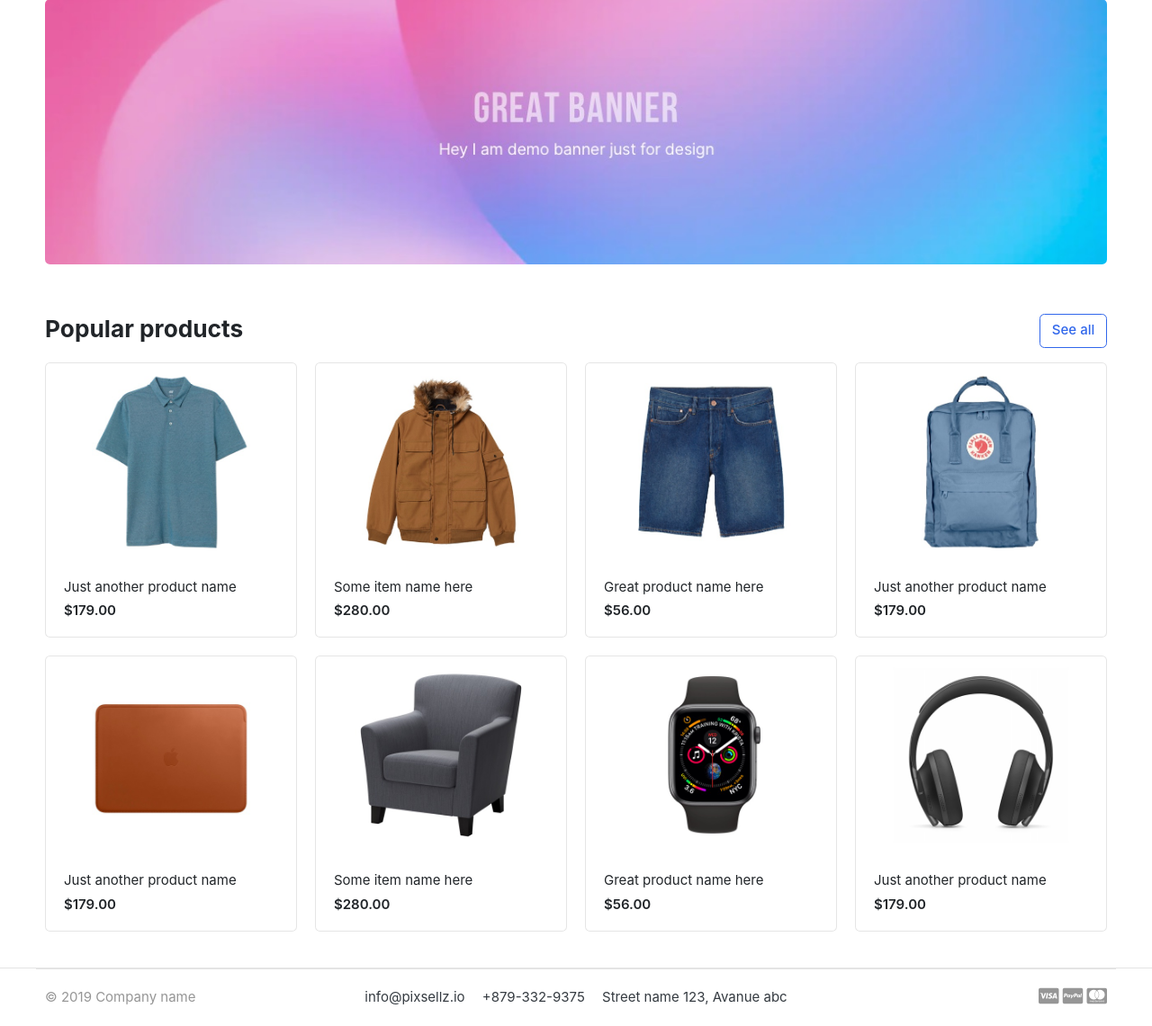
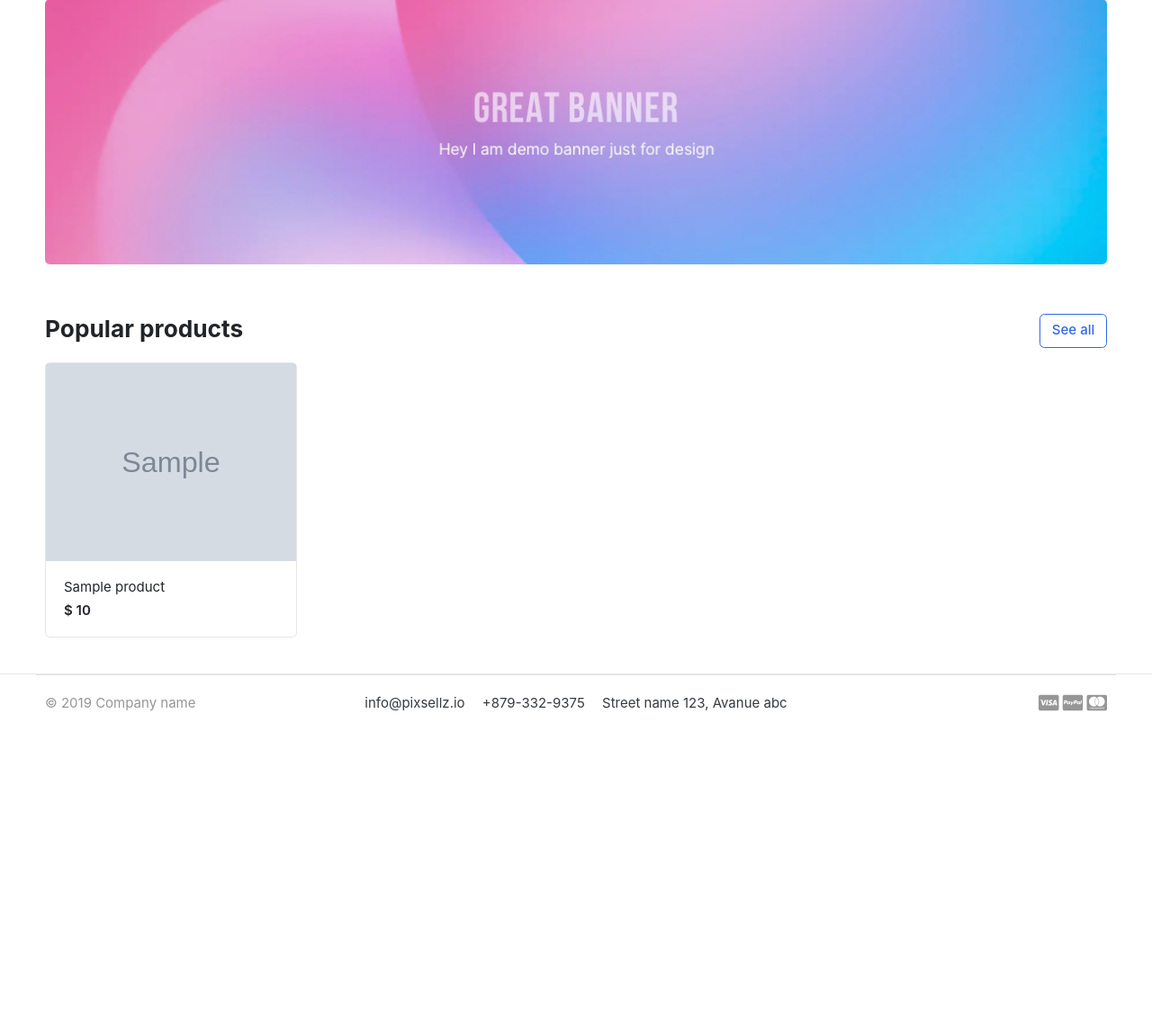
Before and after one commit to vsuraj25/EverBuy, a Django app: page / in a window 1280 px wide. Shown: the part 139-1280 px from the top of the page at 90% size. After the commit the page ends 930 px from the top, so only its background shows below. Run offline with Django 3.2, Linux system fonts and the light colour scheme; tables that the repository leaves empty hold one stand-in row (values such as "Sample post"); grey boxes marked "Sample" are stand-in pictures; some libraries are stand-ins or nearby versions; some web fonts are replaced.

Commit message:
feat: dynamic products list in the homepage

```diff
--- a/EverBuy/views.py
+++ b/EverBuy/views.py
@@ -1,4 +1,11 @@
 from django.shortcuts import render
+from store.models import Product
 
 def home(request):
-    return render(request, "home.html")
+    products = Product.objects.all().filter(is_available= True)
+
+    context = {
+        'products': products
+    }
+
+    return render(request, "home.html", context)
--- a/templates/home.html
+++ b/templates/home.html
@@ -25,94 +25,19 @@
 </header>
 
 <div class="row">
+	{% for product in products%}
 	<div class="col-md-3">
 		<div class="card card-product-grid">
 			<a href="./product-detail.html" class="img-wrap">
-				<img src="{% static 'images/items/1.jpg' %}">
+				<img src="{{ product.image.url }}">
 			</a>
 			<figcaption class="info-wrap">
-				<a href="./product-detail.html" class="title">Just another product name</a>
-				<div class="price mt-1">$179.00</div>
+				<a href="./product-detail.html" class="title">{{ product.product_name }}</a>
+				<div class="price mt-1">$ {{ product.price }}</div>
 			</figcaption>
 		</div>
 	</div>
-	<div class="col-md-3">
-		<div class="card card-product-grid">
-			<a href="./product-detail.html" class="img-wrap">
-				<img src="{% static 'images/items/2.jpg' %}">
-			</a>
-			<figcaption class="info-wrap">
-				<a href="./product-detail.html" class="title">Some item name here</a>
-				<div class="price mt-1">$280.00</div>
-			</figcaption>
-		</div>
-	</div>
-	<div class="col-md-3">
-		<div class="card card-product-grid">
-			<a href="./product-detail.html" class="img-wrap">
-				<img src="{% static 'images/items/3.jpg' %}">
-			</a>
-			<figcaption class="info-wrap">
-				<a href="./product-detail.html" class="title">Great product name here</a>
-				<div class="price mt-1">$56.00</div>
-			</figcaption>
-		</div>
-	</div>
-	<div class="col-md-3">
-		<div class="card card-product-grid">
-			<a href="./product-detail.html" class="img-wrap">
-				<img src="{% static 'images/items/4.jpg' %}">
-			</a>
-			<figcaption class="info-wrap">
-				<a href="./product-detail.html" class="title">Just another product name</a>
-				<div class="price mt-1">$179.00</div>
-			</figcaption>
-		</div>
-	</div>
-	<div class="col-md-3">
-		<div class="card card-product-grid">
-			<a href="./product-detail.html" class="img-wrap">
-				<img src="{% static 'images/items/5.jpg' %}">
-			</a>
-			<figcaption class="info-wrap">
-				<a href="./product-detail.html" class="title">Just another product name</a>
-				<div class="price mt-1">$179.00</div>
-			</figcaption>
-		</div>
-	</div>
-	<div class="col-md-3">
-		<div class="card card-product-grid">
-			<a href="./product-detail.html" class="img-wrap">
-				<img src="{% static 'images/items/6.jpg' %}">
-			</a>
-			<figcaption class="info-wrap">
-				<a href="./product-detail.html" class="title">Some item name here</a>
-				<div class="price mt-1">$280.00</div>
-			</figcaption>
-		</div>
-	</div>
-	<div class="col-md-3">
-		<div class="card card-product-grid">
-			<a href="./product-detail.html" class="img-wrap">
-				<img src="{% static 'images/items/7.jpg' %}">
-			</a>
-			<figcaption class="info-wrap">
-				<a href="./product-detail.html" class="title">Great product name here</a>
-				<div class="price mt-1">$56.00</div>
-			</figcaption>
-		</div>
-	</div>
-	<div class="col-md-3">
-		<div class="card card-product-grid">
-			<a href="./product-detail.html" class="img-wrap">
-				<img src="{% static 'images/items/9.jpg' %}">
-			</a>
-			<figcaption class="info-wrap">
-				<a href="./product-detail.html" class="title">Just another product name</a>
-				<div class="price mt-1">$179.00</div>
-			</figcaption>
-		</div>
-	</div>
+	{%endfor%}
 </div>
 
 </div>
```
